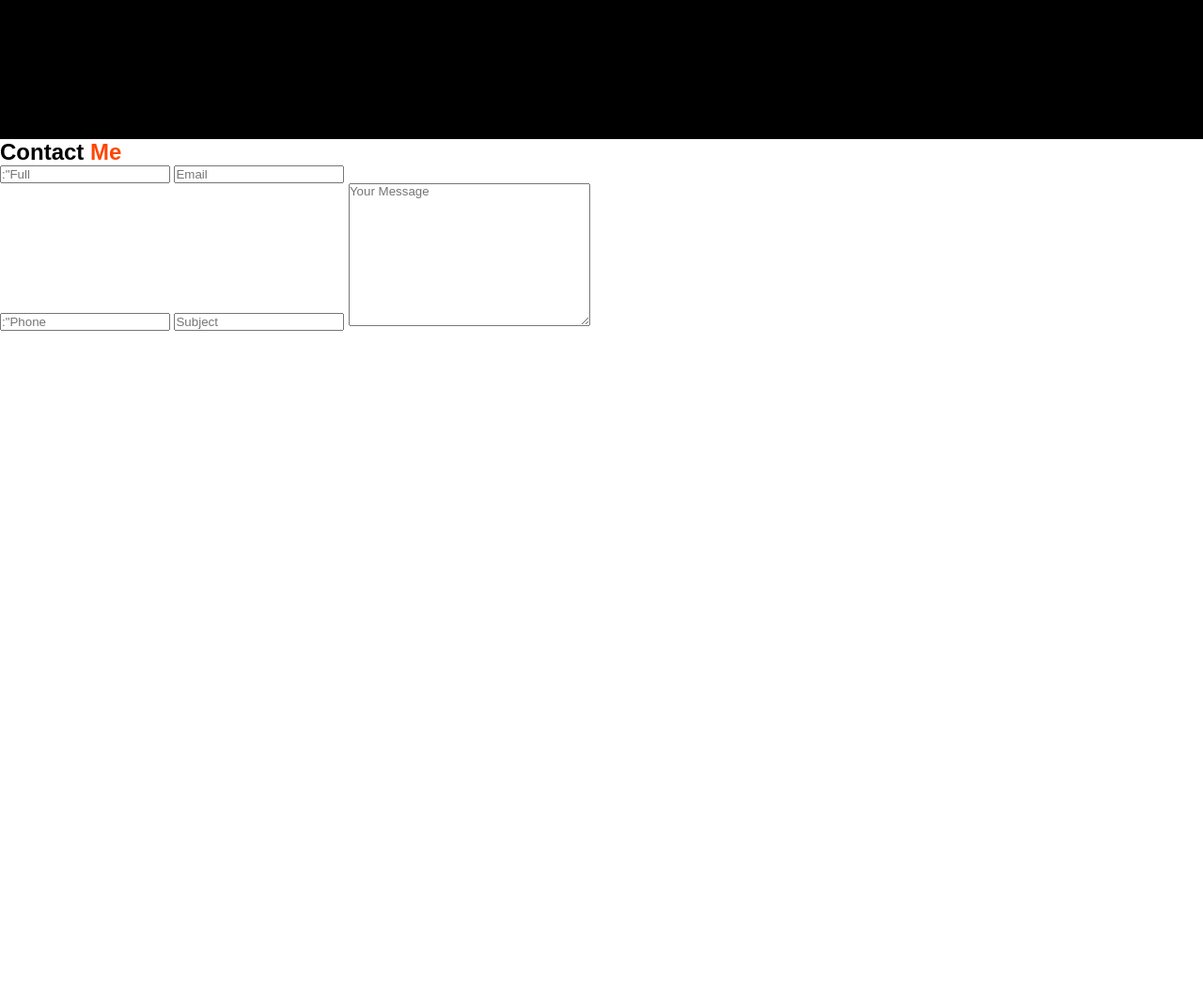
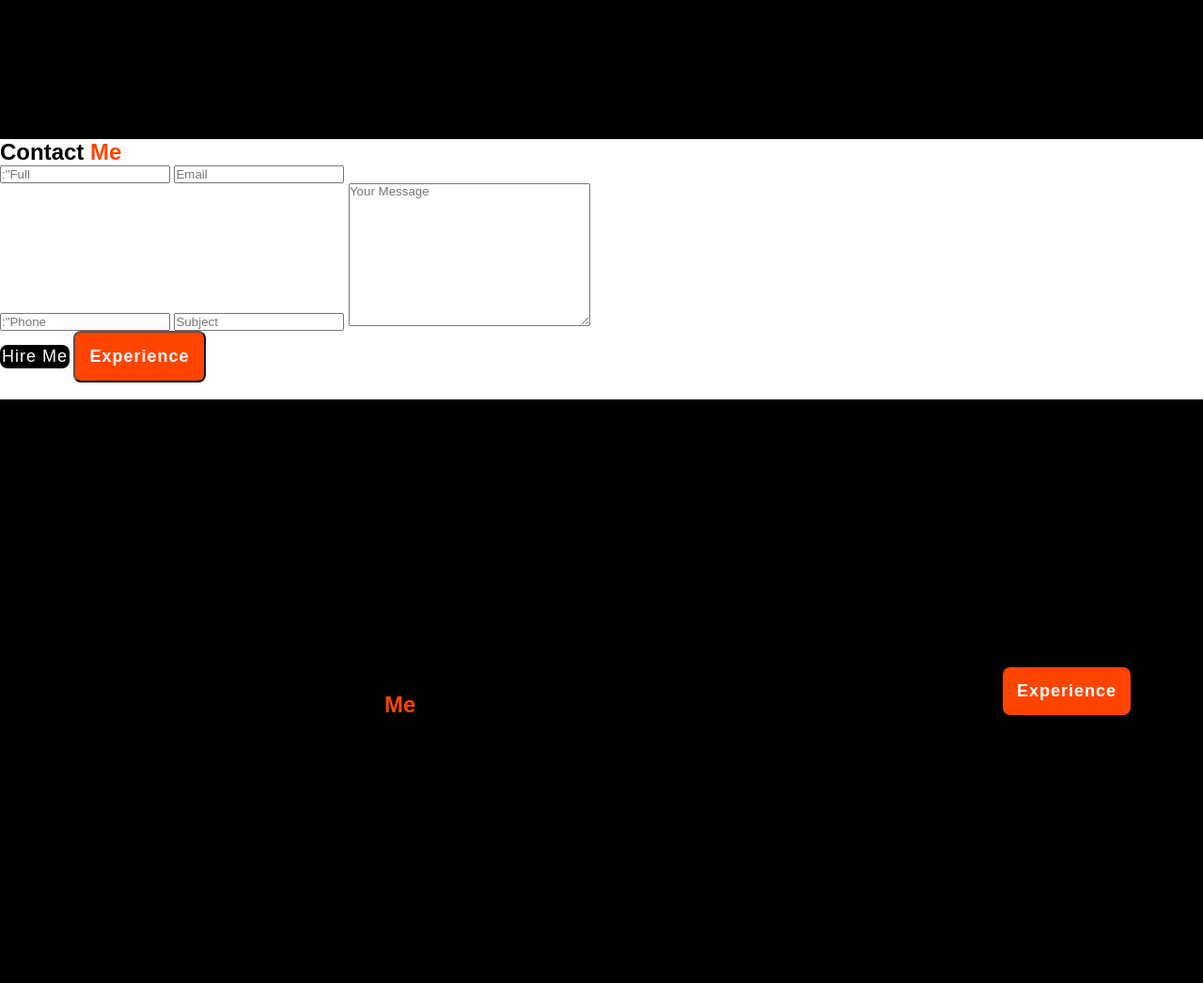
Before and after one commit to xedders/WD-SEATWORK-2, a plain HTML site: page index.html in a window 1280 px wide. Shown: the part 1273-2319 px from the top of the page at 94% size. Before the commit the page ends 1625 px from the top, so only its background shows below. Drawn offline with nearby package versions, Linux system fonts and the light colour scheme.

Commit message:
progress

```diff
--- a/index.html
+++ b/index.html
@@ -72,8 +72,35 @@
                 placeholder="Subject">
 
                 <textarea name="" id="" cols="30" rows="10" placeholder="Your Message"></textarea>
+
             </div>
         </form>
     </section>
+
+    <div class="box">
+        <button class="btn-1">Hire Me</button>
+        <button class="btn-2">Experience</button>
+   </div>
+   <div class="img box">
+       <img src="" alt="">
+</div>
+</section>
+
+<section class="about">
+
+   <div class="about img">
+       <img src="" alt="">
+   </div>
+
+   <div class="about content">
+       <h2 class ="heading">About <span>Me</span></h2>
+       <h3>Student <span></span></h3>
+       <p>insert</p>
+       <a href="#" class="btn-2">Experience</a>
+   </div>
+</section>
+ <section class="contact-form">
+   <h2 class
+ </section>
 </body>
 </html>
```
